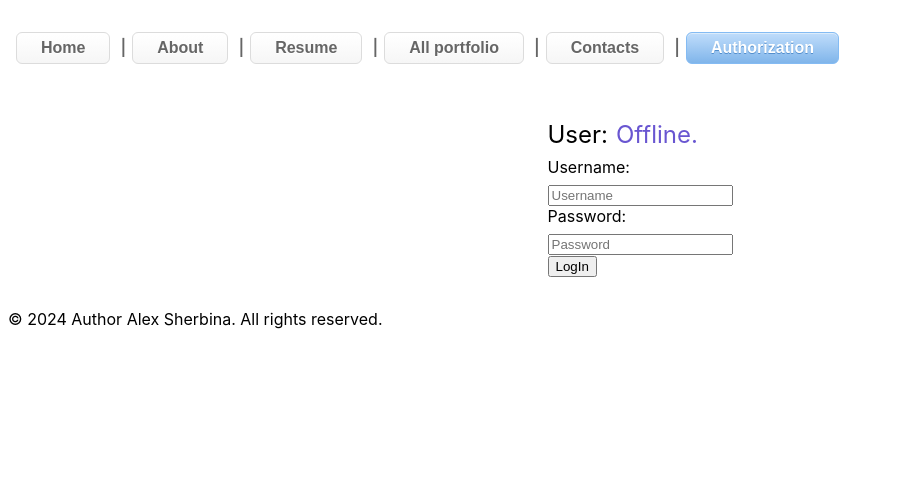
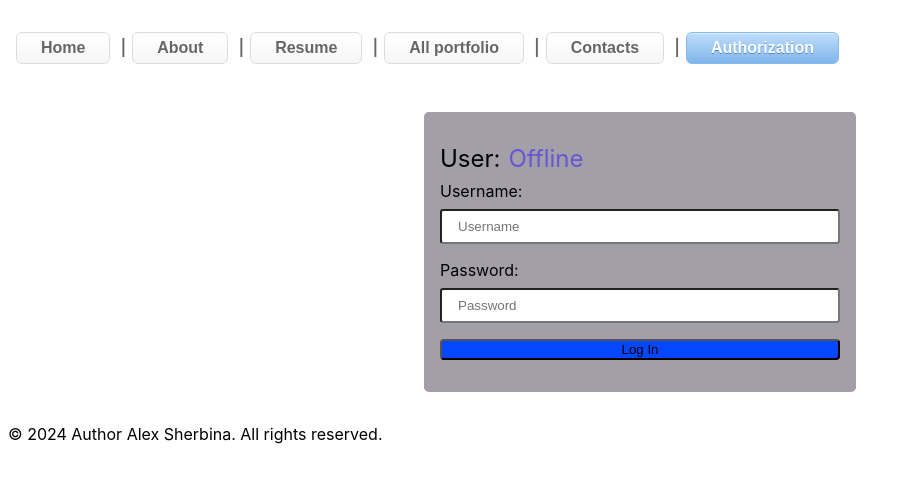
Before and after one commit to AlexandrSherbina/my-portfolio, an Angular app: page /app-login in a window 1280 px wide. Shown: the top 482 px of the page, without its empty margins (0-910 px from the left). Built offline with nearby package versions, Linux system fonts and the light colour scheme.

Commit message:
add styles for logipanel

```diff
--- /dev/null
+++ b/src/_buttons.scss
@@ -0,0 +1,4 @@
+.btn-primary-pf {
+    border-radius: 4px;
+    background-color: var(--pill-accent);
+}
--- a/src/app/login/login.component.scss
+++ b/src/app/login/login.component.scss
@@ -1,6 +1,7 @@
-$font: "Roboto";
+$m-1rem: 1rem;
+$p-1rem: 1rem;
 $font-size: 1.5rem;
-$color-user-on: #50cd54;
+$color-user-online: #50cd54;
 
 @mixin flexHorizon() {
         display: flex;
@@ -9,37 +10,57 @@ $color-user-on: #50cd54;
         column-gap: 0.5rem;
         flex-wrap: nowrap;
 }
-@mixin flexColumn() {
+@mixin flexColumn($gap: 1rem) {
     display: flex;
     flex-direction: column;
-    row-gap: 0.5rem;
+    gap: $gap;
 }
-.user-is-login {
-    @include flexHorizon;
+
+.container-login {
+    width: 400px;
+    padding: ($p-1rem + 0.5) $p-1rem ($p-1rem + 1) $p-1rem ;
+    background-color:  var(--gray-400);
+    border: $p-1rem var(--gray-700);
+    border-radius: 0.3rem;
+}
+
+.user-status {
     font-size: $font-size;
     margin-top: 0.5rem;
     margin-bottom: 0.5rem;
 }
-.user-login-on {
-    color:  $color-user-on;
+
+.user-online {
+    color:  $color-user-online;
 }
 
-.user-login-off {
+.user-offline {
     color: #6956d1;
 }
 
-.user-field {
+.user-form {
     @include flexColumn;
 }
 
-.flex-horizon {
+.user-field {
+    @include flexColumn($gap: 0.5rem);
+    input {
+        padding: ($p-1rem - 0.5) $p-1rem;
+        border-radius: 0.2rem;
+    }
+}
+
+.flex-horizontal {
     @include flexHorizon;
 }
 
+.error-message {
+    color: var(--hot-red);
+}
 
 .indicate {
     $size: 0.5rem;
-    background-color: $color-user-on;
+    background-color: $color-user-online;
     width: $size;
     height: $size;
     border-radius: 50%;
--- a/src/app/login/login.component.ts
+++ b/src/app/login/login.component.ts
@@ -1,43 +1,46 @@
 import { Component } from '@angular/core';
 import { Router } from '@angular/router';
-import { ResumeService } from '../resume.service';
 import { CommonModule } from '@angular/common';
 import { FormsModule } from '@angular/forms';
 import { AuthService } from '../auth.service';
-
 
 @Component({
   selector: 'app-login',
   standalone: true,
   imports: [CommonModule, FormsModule],
-  styleUrl: 'login.component.scss',
+  styleUrls: ['login.component.scss'],
   template: `
-<div class="user-is-login" >User:
-       <div class="flex-horizon" *ngIf="isUser(); else offUser">
-         <span class="user-login-on" >Is online</span>
-         <button (click)="logOutForLogin()">LogOut </button>
-       </div>
-        <ng-template  #offUser>
-           <span class="user-login-off">Offline.</span>
-        </ng-template>
-  </div>
-    <form *ngIf="!isUser()" (ngSubmit)="onSubmit()">
-        <div class="user-field">
-            <label for="username">Username: </label>
-            <input [(ngModel)]="username" name="username" placeholder="Username" required>
+    <div class="container-login">
+        <div class="user-status flex-horizontal">
+          User:
+          <div class="flex-horizontal" *ngIf="isUser(); else offUser">
+            <span class="user-online">Is online</span>
+            <button (click)="logOut()">Log Out</button>
+          </div>
+          <ng-template #offUser>
+            <span class="user-offline">Offline</span>
+          </ng-template>
+        </div>
+
+        <form class="user-form" *ngIf="!isUser()" (ngSubmit)="onSubmit()">
+          <div class="user-field">
+            <label for="username">Username:</label>
+            <input [(ngModel)]="username" name="username" id="username" placeholder="Username" required>
           </div>
           <div class="user-field">
             <label for="password">Password:</label>
-            <input [(ngModel)]="password" name="password" type="password" placeholder="Password" required>
+            <input [(ngModel)]="password" name="password" id="password" type="password" placeholder="Password" required>
           </div>
-          <button type="submit">LogIn</button>
-    </form>
+          <div *ngIf="errorMessage" class="error-message">{{ errorMessage }}</div>
+          <button class="btn-primary-pf" type="submit">Log In</button>
+        </form>
+    </div>
   `
 })
 export class LoginComponent {
   username: string = '';
   password: string = '';
-
+  errorMessage: string | null = null;
 
   constructor(private authService: AuthService, private router: Router) { }
 
@@ -49,17 +52,17 @@ export class LoginComponent {
       },
       error => {
         console.error('Login failed', error);
-        // Здесь можно добавить обработку ошибки, например, показать сообщение пользователю
+        this.errorMessage = 'Login failed. Please check your credentials and try again.';
       }
     );
   }
 
-  logOutForLogin() {
+  logOut() {
     this.authService.logOut();
     this.router.navigate(['/app-home']);
   }
 
   isUser() {
-    return this.authService.isLoggedIn() ? true : false;
+    return this.authService.isLoggedIn();
   }
 }
--- a/src/styles.scss
+++ b/src/styles.scss
@@ -1,3 +1,3 @@
 /* You can add global styles to this file, and also import other style files */
-
+@import '_buttons.scss';
 @import '_colors.scss';
```
